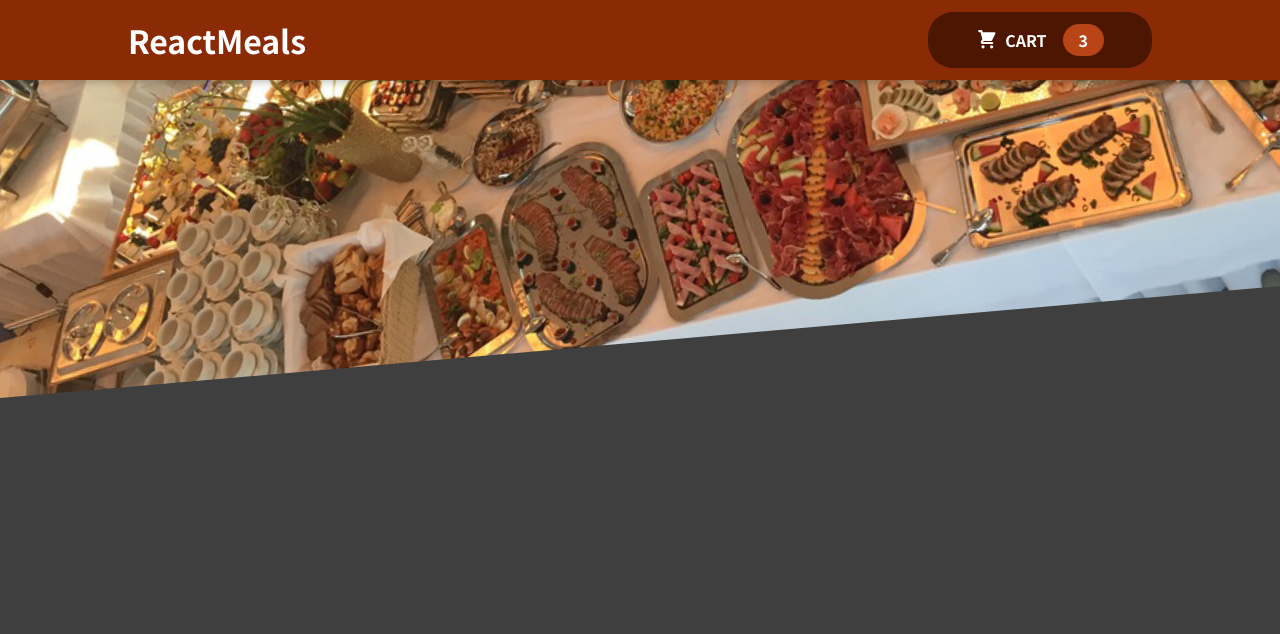
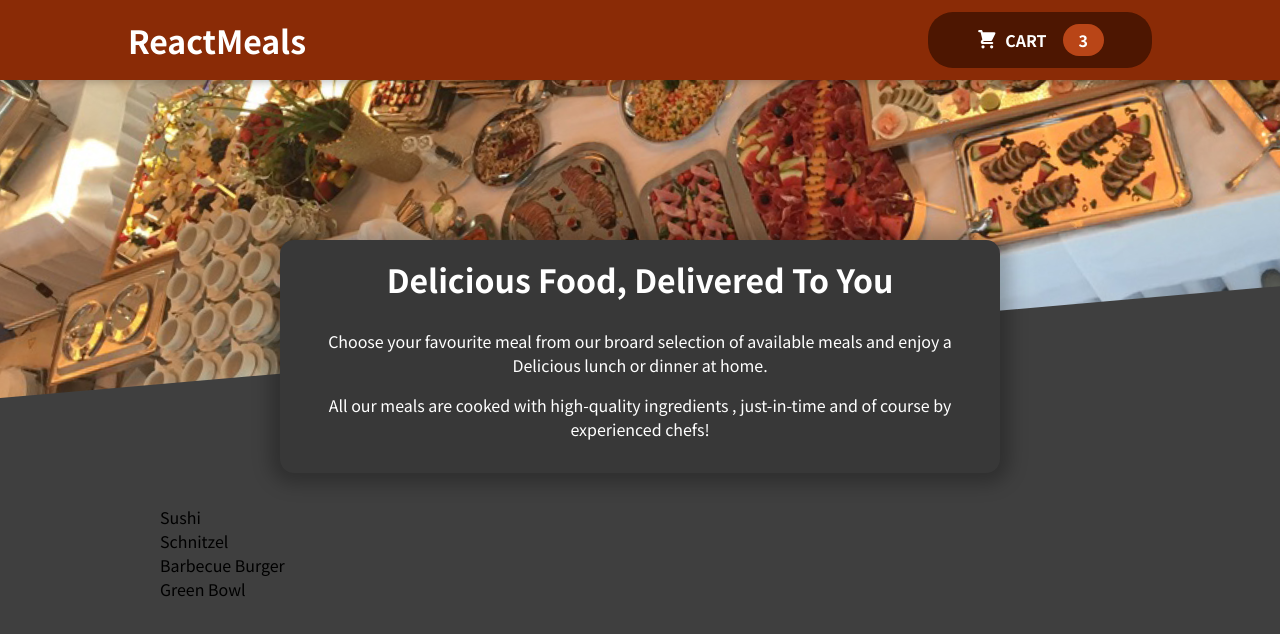
Before and after one commit to Aakriti0108/RestaurantReact, a React (Create React App) app: page / in a window 1280 px wide. Shown: the top 634 px of the page. Built offline with nearby package versions, Linux system fonts and the light colour scheme.

Commit message:
button meals summart

```diff
--- a/src/App.js
+++ b/src/App.js
@@ -1,9 +1,16 @@
 import React from 'react';
 import Header  from './components/Layout/Header';
+import Meals from './components/Meals/Meals';
 
 function App() {
   return (
-    <Header />
+    <>
+        <Header />
+        <main>
+          <Meals />
+        </main>
+    </>
+
   );
 }
 
--- a/src/components/Layout/Header.js
+++ b/src/components/Layout/Header.js
@@ -3,7 +3,7 @@
 import classes from './header.module.css';
 import HeaderCartButton from './HeaderCartButton'
 
-const Header = () =>{
+const Header = (props) =>{
     return (
         <>
           <header className={classes.header}>
--- /dev/null
+++ b/src/components/Meals/AvailableMeals.js
@@ -0,0 +1,44 @@
+import classes from './AvailableMeals.module.css'
+const Dummy_Meals = [
+    {
+       id:'m1',
+       name:'Sushi',
+       description:'Finest Fish and Veggies',
+       price:22.99
+    },
+    {
+        id:'m2',
+        name:'Schnitzel',
+        description:'A german specialty',
+        price:16.5
+     },
+     {
+        id:'m3',
+        name:'Barbecue Burger',
+        description:'American, raw,meaty',
+        price:22.99
+     },
+     {
+        id:'m4',
+        name:'Green Bowl',
+        description:'Healthy ... and green ..',
+        price:22.99
+     }
+]
+
+const AvailableMeals = () =>{
+    const mealsList = Dummy_Meals.map(meal =>{
+        return(
+            <li>{meal.name}</li>
+        )
+    });
+    return (
+      <section className={classes.meals}>
+        <ul>
+            {mealsList}
+        </ul>
+      </section>
+    )
+}
+
+export default AvailableMeals
--- /dev/null
+++ b/src/components/Meals/AvailableMeals.module.css
@@ -0,0 +1,24 @@
+.meals {
+    max-width: 60rem;
+    width: 90%;
+    margin: 2rem auto;
+    animation: meals-appear 1s ease-out forwards;
+  }
+
+  .meals ul {
+    list-style: none;
+    margin: 0;
+    padding: 0;
+  }
+
+  @keyframes meals-appear {
+    from {
+      opacity: 0;
+      transform: translateY(3rem);
+    }
+
+    to {
+      opacity: 1;
+      transform: translateY(0);
+    }
+  }
--- /dev/null
+++ b/src/components/Meals/MealSummary.js
@@ -0,0 +1,19 @@
+import React from "react";
+import classes from './MealSummary.module.css'
+
+const MealsSummary = () =>{
+    return(
+      <section className={classes.summary}>
+         <h2 >Delicious Food, Delivered To You</h2>
+         <p>
+            Choose your favourite meal from our broard selection of available meals and enjoy a Delicious
+            lunch or dinner at home.
+         </p>
+         <p>
+            All our meals are cooked with high-quality ingredients , just-in-time and of course by experienced chefs!
+         </p>
+      </section>
+    )
+}
+
+export default MealsSummary;
--- /dev/null
+++ b/src/components/Meals/MealSummary.module.css
@@ -0,0 +1,18 @@
+.summary {
+    text-align: center;
+    max-width: 45rem;
+    width: 90%;
+    margin: auto;
+    margin-top: -10rem;
+    position: relative;
+    background-color: #383838;
+    color: white;
+    border-radius: 14px;
+    padding: 1rem;
+    box-shadow: 0 1px 18px 10px rgba(0, 0, 0, 0.25);
+  }
+
+  .summary h2 {
+    font-size: 2rem;
+    margin-top: 0;
+  }
--- /dev/null
+++ b/src/components/Meals/Meals.js
@@ -0,0 +1,15 @@
+import React from 'react';
+import AvailableMeals from "./AvailableMeals";
+import MealsSummary from "./MealSummary";
+
+const Meals = () =>{
+      return (
+        <>
+        <MealsSummary />
+         <AvailableMeals  />
+
+        </>
+      )
+}
+
+export default Meals
```
Also changed, not shown: 1 other file (tests, documents, lock files or other folders).
